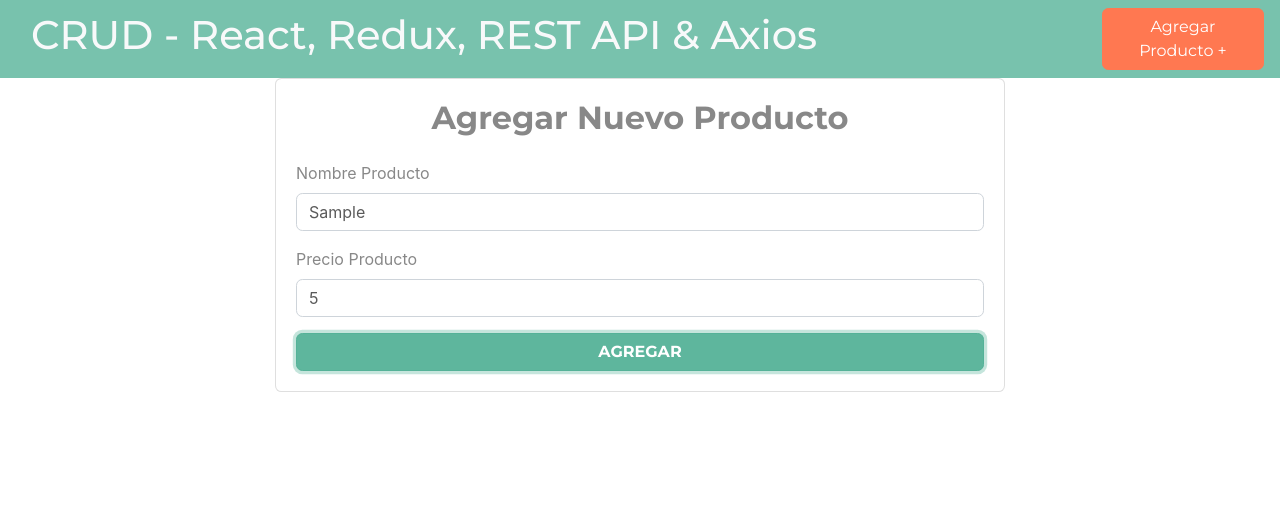
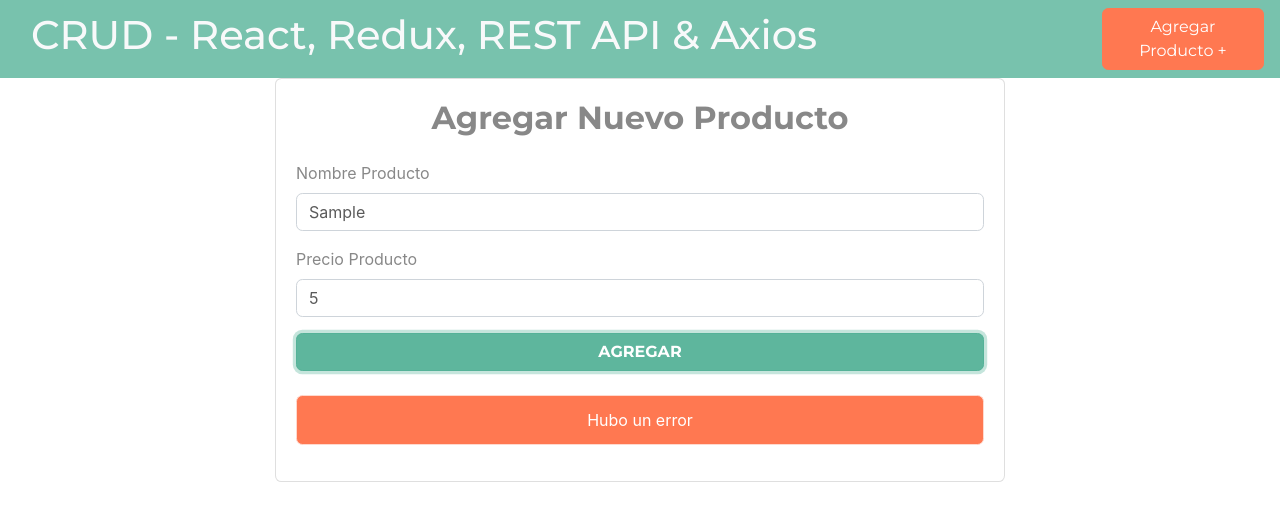
Before and after one commit to musiciancoder/myredux, a React (Create React App) app: page /productos/nuevo in a window 1280 px wide. Both pictures are taken after typing "Sample", "5" into the empty fields and a click on the button "AGREGAR". Shown: the top 520 px of the page. Built offline with nearby package versions, Linux system fonts and the light colour scheme; no server answers.

Commit message:
301.Mostrando los errores (GUARDADO CON ERROR EN LA URL PARA PROBAR)

```diff
--- a/db.json
+++ b/db.json
@@ -29,6 +29,21 @@
       "nombre": "ahoraSi",
       "precio": 400,
       "id": 6
+    },
+    {
+      "nombre": "Rib Eye 800g",
+      "precio": 400,
+      "id": 7
+    },
+    {
+      "nombre": "Rib Eye 800g",
+      "precio": 500,
+      "id": 8
+    },
+    {
+      "nombre": "megadeth",
+      "precio": 400,
+      "id": 9
     }
   ]
 }
--- a/src/actions/productoActions.js
+++ b/src/actions/productoActions.js
@@ -16,16 +16,13 @@ export function crearNuevoProductoAction(producto) { //Comparar esto con la fx d
         //esto esta en NuevoProducto.js     const agregarProducto = (producto) => dispatch(crearNuevoProductoAction(producto));
         dispatch(agregarProducto()); //cuando está cargando
         try { // insertar en la API
-           await clienteAxios.post('/productos', producto); //insertamos el payload
+           await clienteAxios.post('/hola', producto); //insertamos el payload
 
            //Si sale bien, que actualice el state
             dispatch(agregarProductoExito(producto)); //si el producto se agrega con éxito
 
        //si hay un error
         } catch (error) {
-            console.log(error.description);
-            console.log(error.filename);
-            console.log(error.lineNumber);
             dispatch(agregarProductoError(true)); //si hay un error al cargar el producto
         }
 
--- a/src/components/NuevoProducto.js
+++ b/src/components/NuevoProducto.js
@@ -13,6 +13,12 @@ const NuevoProductos = () => {
     //utilizar useDispatch y te crea la función
 
     const dispatch = useDispatch();
+
+    //Con useSelector leemos lo que tenemos en el state
+    //Acceder al state del store
+    const cargando = useSelector (state =>state.productos.loading );
+    const error = useSelector (state =>state.productos.error );
+    console.log(cargando);
 
     //la vista le envia la acción al Action/Dispatcher, al pasar la funcion definida en los actions comop arametro a dispatch
     //se ejecuta mas abajo al hacer clich en boton submit
@@ -79,6 +85,9 @@ const NuevoProductos = () => {
                             </button>
                         </form>
 
+                        {cargando ? <p>Cargando...</p>:null}
+                        {error? <p className="alert alert-danger p2 mt-4 text-center">Hubo un error</p>: null}
+
                     </div>
 
                 </div>
```
